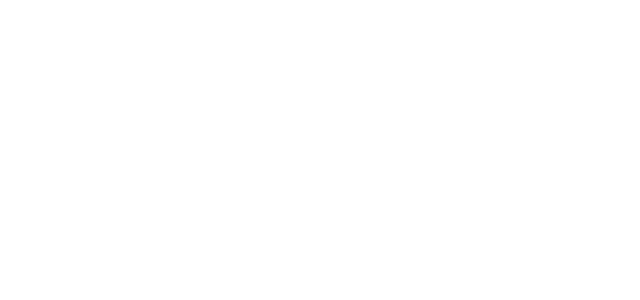
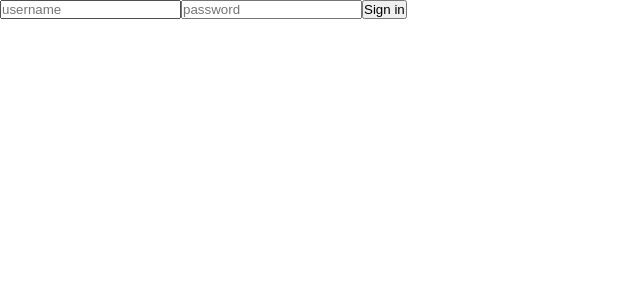
Before and after one commit to jamesnpe13/vehicle-trading-crud-app, a React (Create React App) app in the folder frontend/: page / in a window 1280 px wide. Shown: the top 300 px of the page, without its empty margins (0-640 px from the left). Built offline with nearby package versions, Linux system fonts and the light colour scheme.

Commit message:
simple sign in. save user to local storage

```diff
--- a/frontend/src/App.js
+++ b/frontend/src/App.js
@@ -1,7 +1,50 @@
 import "./App.scss";
+import { useEffect, useState } from "react";
+import axios from "axios";
 
 function App() {
-   return <div className="App"></div>;
+   // basic sign in
+   const [currentUserID, setCurrentUserID] = useState("");
+   const [username, setUsername] = useState("");
+   const [password, setPassword] = useState("");
+
+   function handleSubmit(e) {
+      e.preventDefault();
+
+      axios.get(`http://localhost:5000/signin/${username}`).then((response) => {
+         console.log(response.data);
+
+         if (password === response.data.password) {
+            console.log("access granted");
+            signIn(response.data);
+         } else {
+            console.log("access denied");
+         }
+      });
+   }
+
+   function signIn(userData) {
+      console.log("%cUser signed in: " + userData.display_name, "color: yellow");
+      console.log("%cUser ID: " + userData._id, "color: yellow");
+      console.log("%cUser saved to localStorage", "color: yellow");
+
+      setCurrentUserID(userData._id);
+      localStorage.setItem("username", userData.username);
+      localStorage.setItem("user_id", userData._id);
+
+      console.log(`%c${window.localStorage.getItem("username")}`, "color: cyan");
+      console.log(`%c${window.localStorage.getItem("user_id")}`, "color: cyan");
+   }
+
+   return (
+      <div className="App">
+         <form onSubmit={handleSubmit}>
+            <input type="text" placeholder="username" onChange={(e) => setUsername(e.target.value)} />
+            <input type="password" placeholder="password" onChange={(e) => setPassword(e.target.value)} />
+            <button type="submit">Sign in</button>
+         </form>
+      </div>
+   );
 }
 
 export default App;
```
Also changed, not shown: 1 other file (tests, documents, lock files or other folders).
